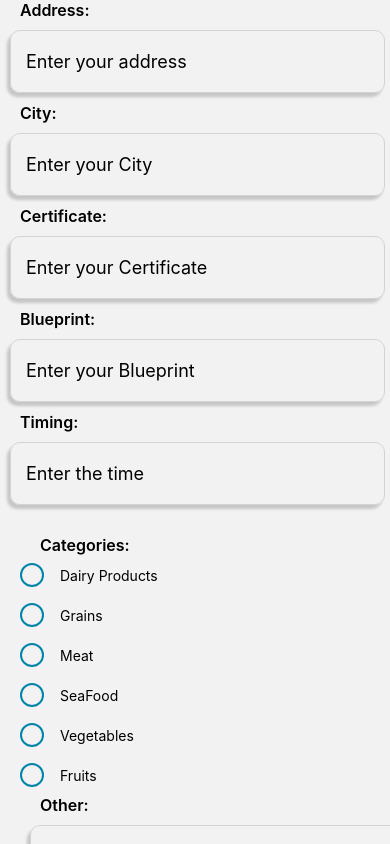
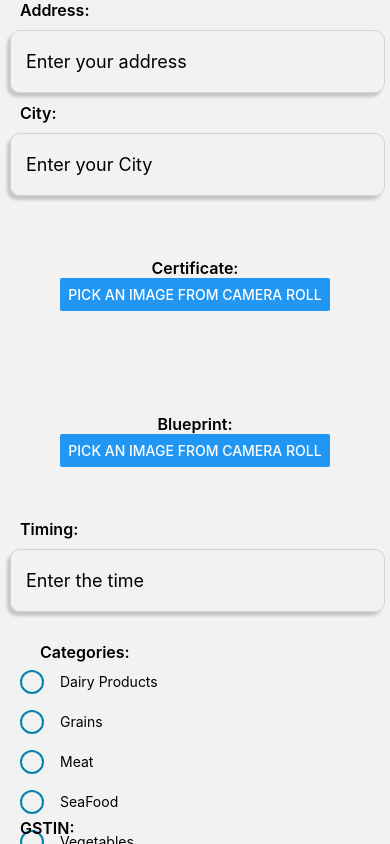
Before and after one commit to omshete0550/NutriSure, a React Native app in the folder client/: screen /Step2 in a window 390 px wide. Built offline with nearby package versions, Linux system fonts and the light colour scheme.

Commit message:
Certificate and Blueprint image upload commit

```diff
--- a/client/App.js
+++ b/client/App.js
@@ -21,7 +21,7 @@ const Stack = createStackNavigator();
 export default function App() {
   return (
     <NavigationContainer>
-      <Stack.Navigator initialRouteName="ShopLogin" >
+      <Stack.Navigator initialRouteName="Login" >
         <Stack.Screen name="ShopAdminLogin" component={ShopAdminLogin} options={{ headerShown: false }} />
         <Stack.Screen name="ShopLogin" component={ShopLogin} options={{ headerShown: false }} />
         <Stack.Screen name="Step1" component={Step1} options={{ headerShown: false }} />
--- a/client/app.json
+++ b/client/app.json
@@ -25,6 +25,14 @@
     },
     "web": {
       "favicon": "./assets/favicon.png"
-    }
+    },
+    "plugins": [
+      [
+        "expo-image-picker",
+        {
+          "photosPermission": "The app accesses your photos to let you share them with your friends."
+        }
+      ]
+    ]
   }
 }
--- a/client/components/Shop/Step2.jsx
+++ b/client/components/Shop/Step2.jsx
@@ -5,16 +5,19 @@ import {
   TextInput,
   StyleSheet,
   ScrollView,
+  Button,
+  Image,
 } from "react-native";
-import React, { useState } from "react";
+import React, { useState, useEffect } from "react";
 import RadioButton from "../RadioButton/RadioButton";
+import * as ImagePicker from 'expo-image-picker'
 
 export default function Step2({ navigation }) {
   const [address, setAddress] = useState("");
   const [city, setCity] = useState("");
   const [timing, setTiming] = useState("");
-  const [certificate, setCertificate] = useState("");
-  const [blueprint, setBlueprint] = useState("");
+  // const [certificate, setCertificate] = useState("");
+  // const [blueprint, setBlueprint] = useState("");
   const [gstin, setGstin] = useState("");
   const [selectedOptions, setSelectedOptions] = useState([]);
   const [other, setOther] = useState("");
@@ -27,6 +30,41 @@ export default function Step2({ navigation }) {
     { label: "Fruits", value: "Fruits" }
   ];
 
+  const [image, setImage] = useState(null);
+
+  const pickImage = async () => {
+    // No permissions request is necessary for launching the image library
+    let result = await ImagePicker.launchImageLibraryAsync({
+      mediaTypes: ImagePicker.MediaTypeOptions.All,
+      allowsEditing: true,
+      aspect: [4, 3],
+      quality: 1,
+    });
+
+    console.log(result);
+
+    if (!result.canceled) {
+      setImage(result.assets[0].uri);
+    }
+  };
+
+  const [blueprint, setblueprint] = useState(null);
+
+  const pickBlueprint = async () => {
+    // No permissions request is necessary for launching the image library
+    let result = await ImagePicker.launchImageLibraryAsync({
+      mediaTypes: ImagePicker.MediaTypeOptions.All,
+      allowsEditing: true,
+      aspect: [4, 3],
+      quality: 1,
+    });
+
+    console.log(result);
+
+    if (!result.canceled) {
+      setImage(result.assets[0].uri);
+    }
+  };
 
   const id = localStorage.getItem("shopid")
 
@@ -51,7 +89,7 @@ export default function Step2({ navigation }) {
     const postData = {
       "address": address,
       "city": city,
-      "certification": certificate,
+      "certification": image,
       "blueprint": blueprint,
       "timing": timing,
       "categories": newArray,
@@ -98,16 +136,21 @@ export default function Step2({ navigation }) {
             style={styles.textInput}
           />
         </View>
-        <View>
+        {/* <View>
           <Text style={styles.textSmall}>Certificate:</Text>
           <TextInput
-            placeholder="Enter your Certificate"
-            value={certificate}
-            onChangeText={(text) => setCertificate(text)}
-            style={styles.textInput}
+          placeholder="Enter your Certificate"
+          value={certificate}
+          onChangeText={(text) => setCertificate(text)}
+          style={styles.textInput}
           />
+        </View> */}
+        <View style={{ flex: 1, alignItems: 'center', justifyContent: 'center' }}>
+          <Text style={styles.textSmall}>Certificate:</Text>
+          <Button title="Pick an image from camera roll" onPress={pickImage} />
+          {image && <Image source={{ uri: image }} style={{ width: 200, height: 200 }} />}
         </View>
-        <View>
+        {/* <View>
           <Text style={styles.textSmall}>Blueprint:</Text>
           <TextInput
             placeholder="Enter your Blueprint"
@@ -115,6 +158,11 @@ export default function Step2({ navigation }) {
             value={blueprint}
             onChangeText={(text) => setBlueprint(text)}
           />
+        </View> */}
+        <View style={{ flex: 1, alignItems: 'center', justifyContent: 'center' }}>
+          <Text style={styles.textSmall}>Blueprint:</Text>
+          <Button title="Pick an image from camera roll" onPress={pickBlueprint} />
+          {blueprint && <Image source={{ uri: blueprint }} style={{ width: 200, height: 200 }} />}
         </View>
         <View>
           <Text style={styles.textSmall}>Timing:</Text>
--- a/client/pages/Login.jsx
+++ b/client/pages/Login.jsx
@@ -38,7 +38,7 @@ export default function Login({ navigation }) {
       console.log('Data received:', data);
       if (data.status === "userFound") {
         localStorage.setItem("id",data.id)
-        navigation.navigate('HomePage');
+        navigation.navigate('BasicInfo');
       }
       else {
         navigation.navigate('Login');
```
